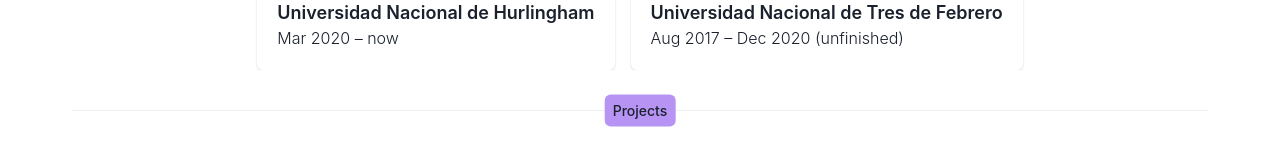
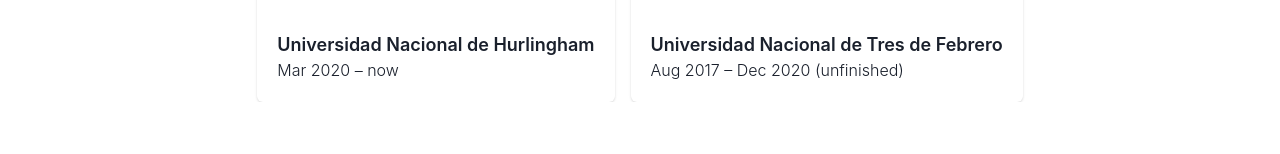
Before and after one commit to tomastoloza/tomastoloza.github.io, a Next.js app: page / in a window 1280 px wide. Shown: the part 1501-1655 px from the top of the page. Built offline with nearby package versions, Linux system fonts and the light colour scheme.

Commit message:
Finishing touches

```diff
--- a/src/Views/Profile.tsx
+++ b/src/Views/Profile.tsx
@@ -6,8 +6,7 @@
 
 const Profile = () => {
   return (
-    <Box paddingLeft={[2,4,8]}
-         paddingRight={[2,4,8]} zIndex={1}>
+    <Box padding={[2, 4, 8]}>
       <ProfileLanding/>
       <ProfileActions/>
       <Sections/>
--- a/src/Views/Sections.tsx
+++ b/src/Views/Sections.tsx
@@ -23,10 +23,10 @@
     children: <Education/>,
     label: "Education"
   },
-  {
-    children: <Projects/>,
-    label: "Projects"
-  },
+  // {
+  //   children: <Projects/>,
+  //   label: "Projects"
+  // },
 ]
 
 export default function Sections() {
--- a/src/components/ProfileActions.tsx
+++ b/src/components/ProfileActions.tsx
@@ -1,11 +1,11 @@
 import {Box} from "@chakra-ui/react";
-import Qr from "./Qr";
+import QrButton from "./QrButton";
 import ColorModeToggleButton from "./ColorModeToggleButton";
 import React from "react";
 
 export default function ProfileActions() {
   return <Box display="flex" alignItems={"center"} gap={2} justifyContent={"center"} width={"100%"}>
-    <Qr/>
+    <QrButton/>
     <ColorModeToggleButton/>
   </Box>;
 }
--- a/src/components/Qr.tsx
+++ b/src/components/QrButton.tsx
@@ -12,10 +12,8 @@
 } from "@chakra-ui/react";
 import QrIcon from "./Icon/QrIcon";
 
-const Qr = () => {
-  const {isOpen, onOpen, onClose} = useDisclosure()
-
-
+const QrButton = () => {
+  const {isOpen, onOpen, onClose} = useDisclosure();
   return <>
     <IconButton aria-label={"QR"} size={"lg"} color={"primary"} onClick={onOpen}>
       <QrIcon/>
@@ -35,4 +33,4 @@
   </>
 }
 
-export default Qr
+export default QrButton
```
